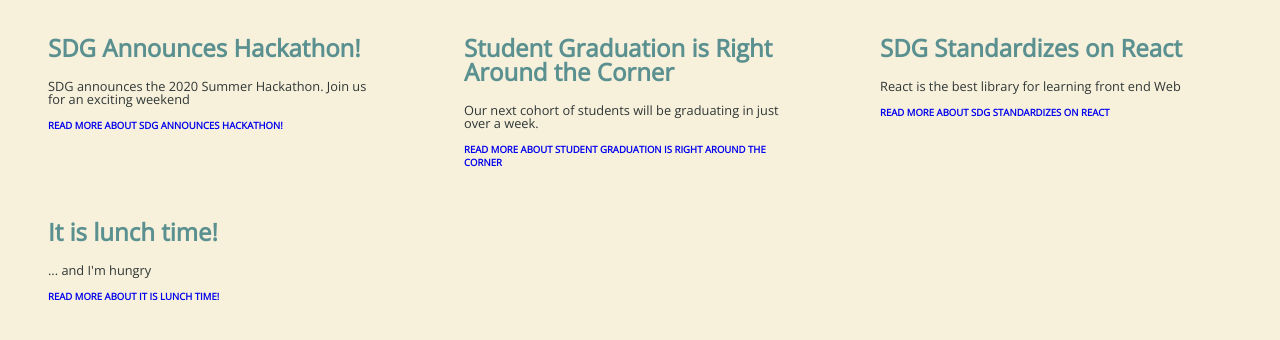
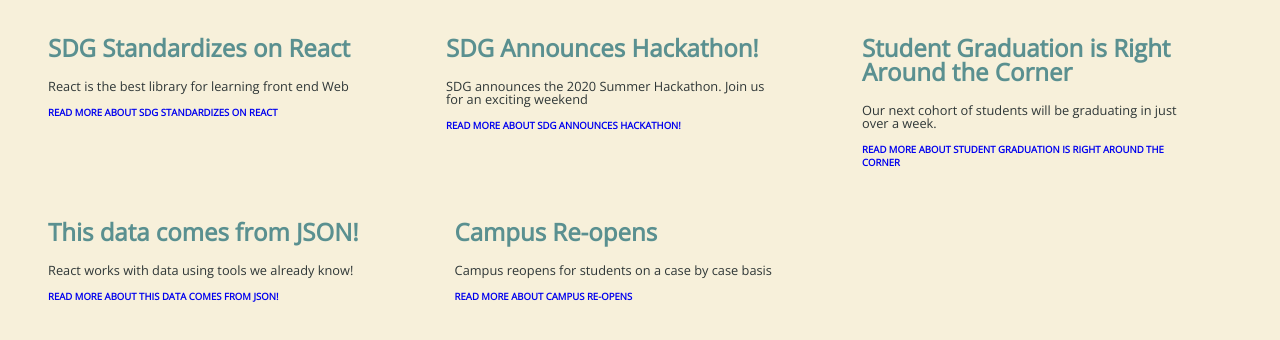
Before and after one commit to suncoast-devs/cohort-18, a React (Create React App) app in the folder intro-to-react/: page / in a window 1280 px wide. Shown: the top 340 px of the page. Built offline with nearby package versions, Linux system fonts and the light colour scheme.

Commit message:
Loading our articles from data

```diff
--- a/intro-to-react/src/App.jsx
+++ b/intro-to-react/src/App.jsx
@@ -1,25 +1,18 @@
 import React, { Component } from 'react'
 import { NewsArticle } from './components/NewsArticle'
+import articles from './articles'
 
 class App extends Component {
   render() {
+    // map each object in the articles array into a NewsArticle Component
+    // assign the title to that article's title and the body to that article's body
+    const newsArticlesFromData = articles.map(article => (
+      <NewsArticle title={article.title} body={article.body} />
+    ))
+
     return (
       <div className="all-main-content">
-        <main>
-          <NewsArticle
-            title="SDG Announces Hackathon!"
-            body="SDG announces the 2020 Summer Hackathon. Join us for an exciting weekend"
-          />
-          <NewsArticle
-            title="Student Graduation is Right Around the Corner"
-            body="Our next cohort of students will be graduating in just over a week."
-          />
-          <NewsArticle
-            title="SDG Standardizes on React"
-            body="React is the best library for learning front end Web"
-          />
-          <NewsArticle title="It is lunch time!" body="... and I'm hungry" />
-        </main>
+        <main>{newsArticlesFromData}</main>
       </div>
     )
   }
--- /dev/null
+++ b/intro-to-react/src/articles.json
@@ -0,0 +1,27 @@
+[
+  {
+    "id": 100,
+    "title": "SDG Standardizes on React",
+    "body": "React is the best library for learning front end Web"
+  },
+  {
+    "id": 42,
+    "title": "SDG Announces Hackathon!",
+    "body": "SDG announces the 2020 Summer Hackathon. Join us for an exciting weekend"
+  },
+  {
+    "id": 99,
+    "title": "Student Graduation is Right Around the Corner",
+    "body": "Our next cohort of students will be graduating in just over a week."
+  },
+  {
+    "id": 101,
+    "title": "This data comes from JSON!",
+    "body": "React works with data using tools we already know!"
+  },
+  {
+    "id": 102,
+    "title": "Campus Re-opens",
+    "body": "Campus reopens for students on a case by case basis"
+  }
+]
```
